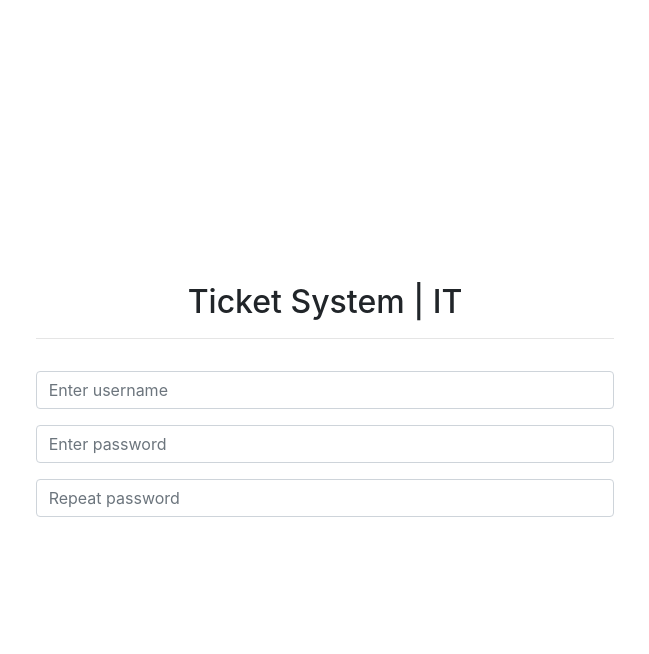
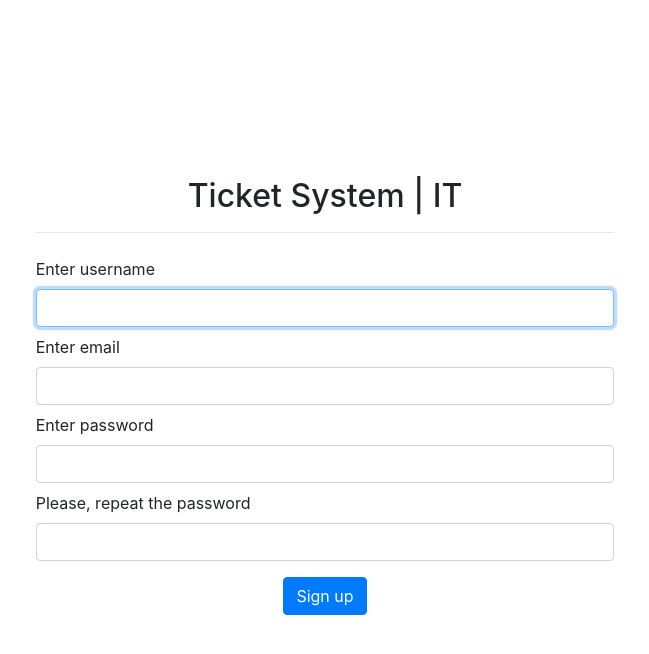
Before and after one commit to HoopDead/ticket_system, a Django app: template accounts/templates/register.html in a window 1280 px wide. Shown: the top 654 px of the page, without its empty margins (315-964 px from the left). Run offline with Django 3.2, Linux system fonts and the light colour scheme; the template is opened without the code that fills it: values named after a table or form of the project are taken from there, others are empty; some libraries are stand-ins or nearby versions.

Commit message:
Register form, changed front of register to form schema

```diff
--- /dev/null
+++ b/accounts/forms.py
@@ -0,0 +1,15 @@
+""" Imports for: Sign up From """
+from django import forms
+from django.contrib.auth.forms import UserCreationForm
+from django.contrib.auth.models import User
+
+class SignUpForm(UserCreationForm):
+
+    username = forms.CharField(max_length = 32, required = True, widget = forms.TextInput(attrs = {'class': 'form-control'}))
+    email = forms.CharField(max_length = 100, required = False, widget = forms.TextInput(attrs = {'class': 'form-control'}))
+    password = forms.CharField(max_length = 256, required = True, widget = forms.PasswordInput(attrs = {'class': 'form-control'}))
+    password_repeat = forms.CharField(max_length = 256, required = True, widget = forms.PasswordInput(attrs = {'class': 'form-control'}))
+
+    class Meta:
+        model = User
+        fields = ['username', 'email', 'password', 'password_repeat']
--- a/accounts/templates/register.html
+++ b/accounts/templates/register.html
@@ -6,22 +6,36 @@
 
 {% block content %}
    <div class = "d-flex align-items-center min-vh-100">
-        <div class = "row mx-auto text-center">
-            <div class = "col-sm-12">
+        <div class = "row mx-auto">
+            <div class = "col-sm-12 text-center">
                 <h2>Ticket System | IT</h2>
                 <hr>
             </div>
             <div class = "col-sm-12">
                 <form method = "POST" action = "">
                 {% csrf_token %}
-                    <div class="form-group my-3">
-                        <input name = "username" type="text" class="form-control" placeholder="Enter username">
+                    <!-- Username input -->
+                    <div class="form-group my-2">
+                        <label for = "username">Enter username</label>
+                        {{ form.username }}
                     </div>
-                    <div class = "form-group my-3">
-                        <input name = "password" type = "password" class = "form-control" placeholder = "Enter password">
+                    <!-- Email input -->
+                    <div class = "form-group my-2">
+                        <label for = "username" class = "text-left">Enter email</label>
+                        {{ form.email }}
                     </div>
-                    <div>
-                        <input name = "password_repeat" type = "password" class = "form-control" placeholder = "Repeat password">
+                    <!-- Password input -->
+                    <div class = "form-group my-2">
+                        <label for = "username" class = "text-left">Enter password</label>
+                        {{ form.password }}
+                    </div>
+                    <!-- Repeat password input -->
+                    <div class = "form-group my-2">
+                        <label for = "username" class = "text-left">Please, repeat the password</label>
+                        {{ form.password_repeat }}
+                    </div>
+                    <div class = "text-center">
+                        <button type = "submit" class = "btn btn-primary my-2">Sign up</button>
                     </div>
                 </form>
             </div>
--- a/accounts/views.py
+++ b/accounts/views.py
@@ -1,7 +1,7 @@
 from django.shortcuts import render
-
 from django.contrib import messages
 from django.contrib.auth import authenticate, login
+from accounts.forms import SignUpForm
 
 # Create your views here.
 def login_page(request):
@@ -21,4 +21,6 @@ def login_page(request):
     return render(request, 'login.html')
 
 def register_page(request):
-    return render(request, 'register.html')
+    if request.method == "POST":
+        form = SignUpForm(request.POST)
+    return render(request, 'register.html', {'form': form})
```
